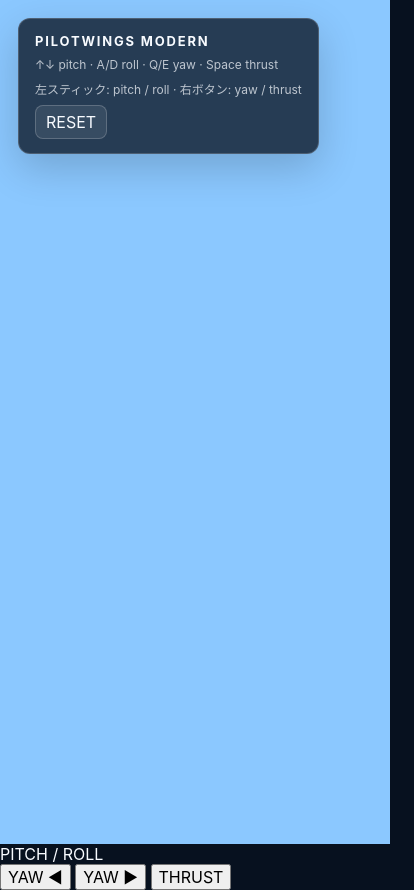
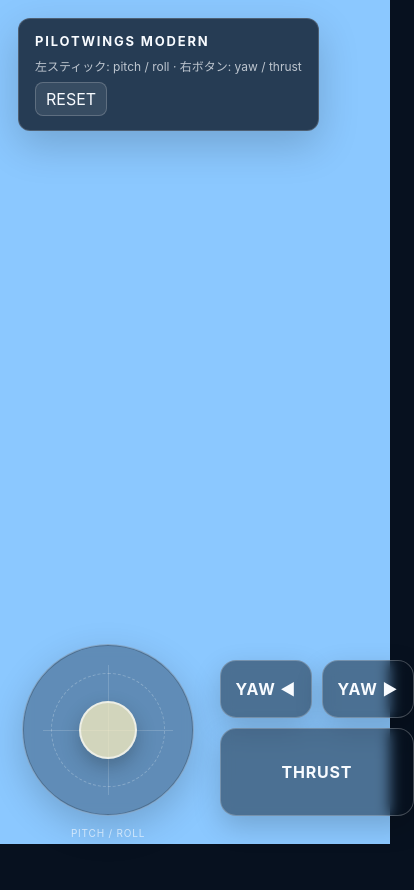
Before and after one commit to InSuns21/pilotwings-modern, a website built with Vite: page index.html in a window 390 px wide. Shown: the whole page, 414 px wide, since content can reach past the window. After the commit the page ends 844 px from the top, so only its background shows below. Built offline with nearby package versions, Linux system fonts and the light colour scheme; animation ran at ten frames a second.

Commit message:
style: add tablet touch control layout

```diff
--- a/src/style/main.css
+++ b/src/style/main.css
@@ -21,6 +21,8 @@ body,
 
 body {
   overflow: hidden;
+  overscroll-behavior: none;
+  touch-action: none;
 }
 
 button {
@@ -32,6 +34,8 @@ button {
   width: 100%;
   height: 100%;
   background: #07111f;
+  user-select: none;
+  -webkit-user-select: none;
 }
 
 .viewport,
@@ -43,8 +47,9 @@ button {
 
 .hud {
   position: absolute;
-  top: 18px;
-  left: 18px;
+  top: max(18px, env(safe-area-inset-top));
+  left: max(18px, env(safe-area-inset-left));
+  z-index: 10;
   display: grid;
   gap: 8px;
   max-width: min(560px, calc(100vw - 36px));
@@ -66,6 +71,10 @@ button {
   font-size: 12px;
 }
 
+.touch-help {
+  display: none;
+}
+
 .hud button {
   width: fit-content;
   padding: 6px 10px;
@@ -80,6 +89,118 @@ button {
   background: rgb(255 255 255 / 14%);
 }
 
+.touch-controls {
+  display: none;
+}
+
+.touch-stick,
+.touch-control-button {
+  touch-action: none;
+  -webkit-tap-highlight-color: transparent;
+}
+
+.touch-stick {
+  position: relative;
+  width: 172px;
+  height: 172px;
+  flex: 0 0 auto;
+  border: 1px solid rgb(255 255 255 / 22%);
+  border-radius: 50%;
+  background: rgb(7 17 31 / 32%);
+  box-shadow: inset 0 0 0 1px rgb(0 0 0 / 20%), 0 12px 36px rgb(0 0 0 / 18%);
+  backdrop-filter: blur(7px);
+}
+
+.touch-stick-ring {
+  position: absolute;
+  inset: 28px;
+  border: 1px dashed rgb(255 255 255 / 24%);
+  border-radius: 50%;
+}
+
+.touch-stick::before,
+.touch-stick::after {
+  position: absolute;
+  content: "";
+  background: rgb(255 255 255 / 16%);
+  pointer-events: none;
+}
+
+.touch-stick::before {
+  top: 50%;
+  left: 20px;
+  right: 20px;
+  height: 1px;
+}
+
+.touch-stick::after {
+  top: 20px;
+  bottom: 20px;
+  left: 50%;
+  width: 1px;
+}
+
+.touch-stick-knob {
+  position: absolute;
+  top: 50%;
+  left: 50%;
+  z-index: 2;
+  width: 58px;
+  height: 58px;
+  border: 2px solid rgb(255 255 255 / 60%);
+  border-radius: 50%;
+  background: rgb(255 241 191 / 72%);
+  box-shadow: 0 8px 20px rgb(0 0 0 / 24%);
+  transform: translate(-50%, -50%);
+  pointer-events: none;
+}
+
+.touch-stick[data-active="true"] .touch-stick-knob {
+  background: rgb(255 241 191 / 92%);
+}
+
+.touch-stick-label {
+  position: absolute;
+  right: 0;
+  bottom: -24px;
+  left: 0;
+  text-align: center;
+  color: rgb(248 251 255 / 66%);
+  font-size: 10px;
+  letter-spacing: 0.08em;
+  pointer-events: none;
+}
+
+.touch-actions {
+  display: grid;
+  grid-template-columns: repeat(2, minmax(92px, 1fr));
+  grid-template-rows: 58px 88px;
+  gap: 10px;
+  width: min(260px, 38vw);
+}
+
+.touch-control-button {
+  border: 1px solid rgb(255 255 255 / 24%);
+  border-radius: 16px;
+  color: #f8fbff;
+  background: rgb(7 17 31 / 48%);
+  box-shadow: 0 10px 28px rgb(0 0 0 / 18%);
+  backdrop-filter: blur(7px);
+  font-weight: 700;
+  letter-spacing: 0.05em;
+}
+
+.touch-control-button[data-active="true"] {
+  border-color: rgb(255 255 255 / 62%);
+  background: rgb(214 77 59 / 78%);
+  transform: translateY(1px);
+}
+
+.touch-thrust {
+  grid-column: 1 / -1;
+  font-size: 16px;
+}
+
 .fatal-error {
   width: min(720px, calc(100% - 40px));
   margin: 80px auto;
@@ -88,3 +209,69 @@ button {
   border-radius: 16px;
   background: #0c1b2d;
 }
+
+@media (pointer: coarse), (max-width: 1024px) {
+  .touch-controls {
+    position: absolute;
+    right: max(22px, env(safe-area-inset-right));
+    bottom: max(28px, calc(env(safe-area-inset-bottom) + 18px));
+    left: max(22px, env(safe-area-inset-left));
+    z-index: 12;
+    display: flex;
+    align-items: end;
+    justify-content: space-between;
+    gap: 24px;
+    pointer-events: none;
+  }
+
+  .touch-stick,
+  .touch-actions {
+    pointer-events: auto;
+  }
+
+  .keyboard-help {
+    display: none;
+  }
+
+  .touch-help {
+    display: inline;
+  }
+
+  .hud {
+    max-width: min(420px, calc(100vw - 36px));
+  }
+}
+
+@media (pointer: coarse) and (orientation: landscape) and (max-height: 700px) {
+  .hud {
+    top: max(10px, env(safe-area-inset-top));
+    left: max(10px, env(safe-area-inset-left));
+    padding: 10px 12px;
+  }
+
+  .hud span {
+    display: none;
+  }
+
+  .touch-controls {
+    right: max(14px, env(safe-area-inset-right));
+    bottom: max(14px, env(safe-area-inset-bottom));
+    left: max(14px, env(safe-area-inset-left));
+  }
+
+  .touch-stick {
+    width: 136px;
+    height: 136px;
+  }
+
+  .touch-stick-knob {
+    width: 50px;
+    height: 50px;
+  }
+
+  .touch-actions {
+    grid-template-columns: repeat(2, minmax(80px, 1fr));
+    grid-template-rows: 50px 72px;
+    width: min(224px, 36vw);
+  }
+}
```
